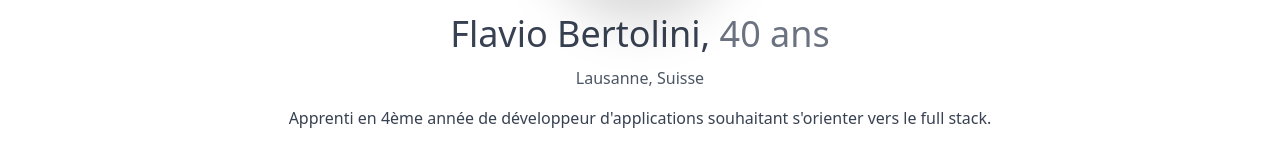
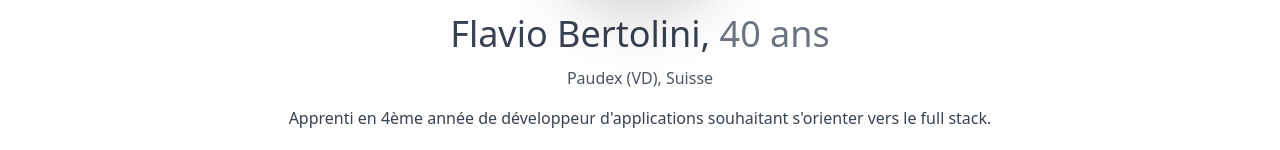
Before and after one commit to netanonima/netanonima.github.io, a Vue app: page / in a window 1280 px wide. Shown: the part 298-448 px from the top of the page. Built offline with nearby package versions, Linux system fonts and the light colour scheme.

Commit message:
city changed

```diff
--- a/src/components/Home.vue
+++ b/src/components/Home.vue
@@ -18,7 +18,7 @@ import moment from 'moment'
           </span>
         </h1>
         <p class="font-light text-gray-600 mt-3">
-          Lausanne, Suisse
+          Paudex (VD), Suisse
         </p>
         <p class="mt-4 text-gray-700">
           Apprenti en 4ème année de développeur d'applications souhaitant s'orienter vers le full stack.
```
